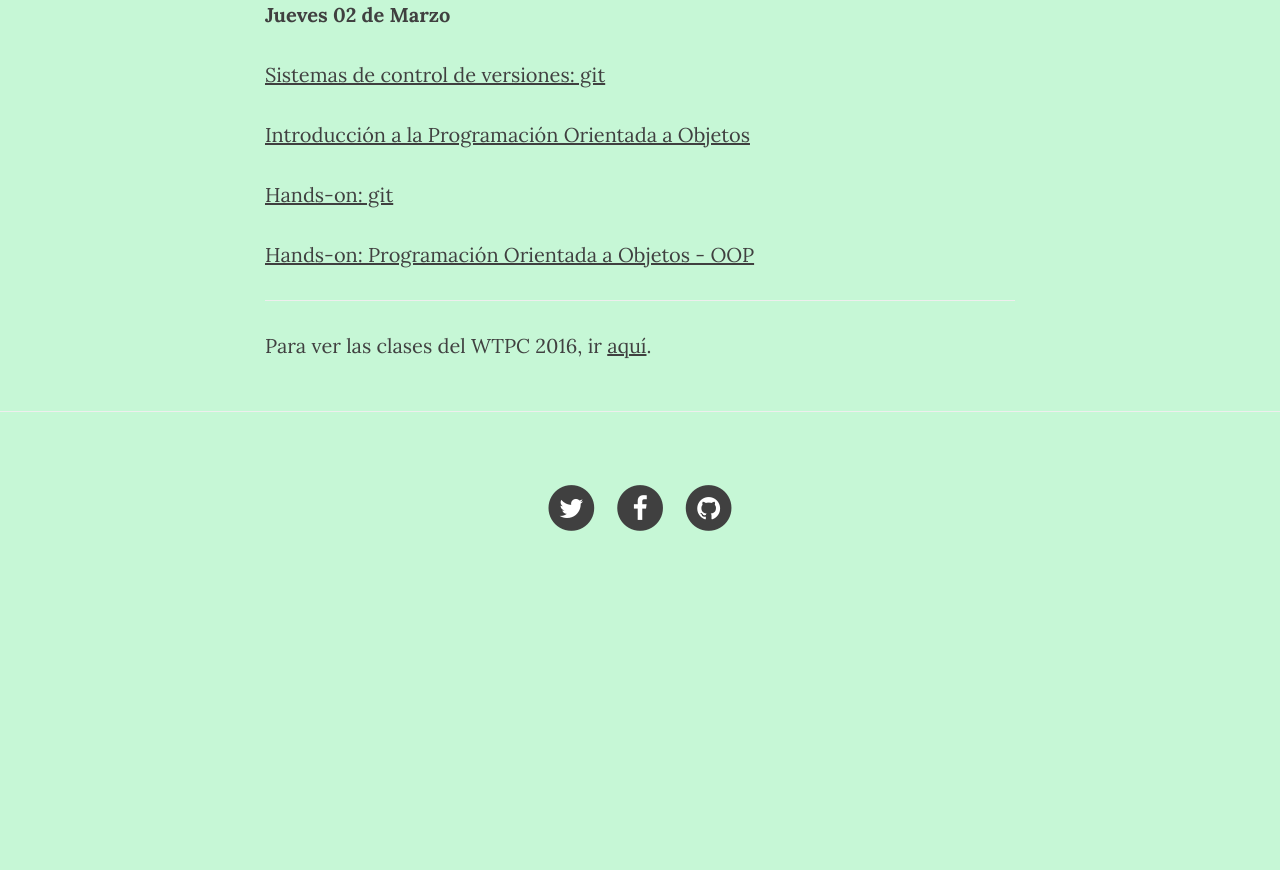
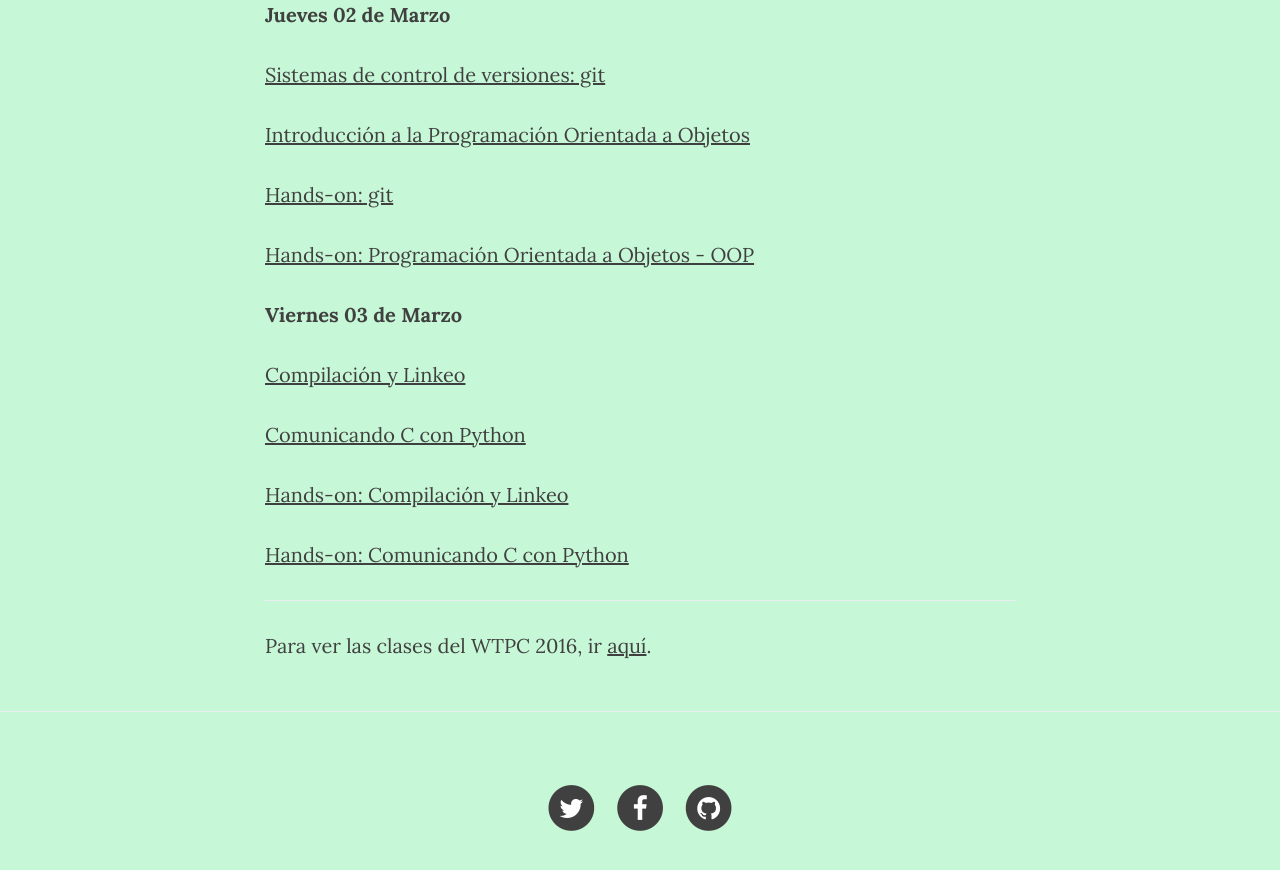
Before and after one commit to wtpc/wtpc.github.io, a Jekyll site: the page built from clases.md, in a window 1280 px wide and 900 px high, scrolled down 650 px. Shown: the top 870 px of the window. Built offline with Jekyll 4.4.1, drawn with Linux system fonts in a browser that asks for light colours; nearby versions of some CDN libraries; before the commit the page ends 1250 px from its top, so only the background shows below that; part of the change alters nothing that is shown.

Commit message:
Agregadas las charlas del dia 3 - linking_compiled y linking_python

```diff
--- a/clases.md
+++ b/clases.md
@@ -26,10 +26,6 @@ permalink: /clases/
 
 [Hands-on: Programación Orientada a Objetos - OOP](http://github.com/wtpc/HOoop)
 
----------------------------------
-Para ver las clases del WTPC 2016, ir [aquí](http://wp.df.uba.ar/wtpc/clases/).
-
-<!---
 
 
 **Viernes 03 de Marzo**
@@ -41,6 +37,12 @@ Para ver las clases del WTPC 2016, ir [aquí](http://wp.df.uba.ar/wtpc/clases/).
 [Hands-on: Compilación y Linkeo](http://github.com/wtpc/HOcompiled)
 
 [Hands-on: Comunicando C con Python](http://github.com/wtpc/HOpython-compiled)
+
+
+---------------------------------
+Para ver las clases del WTPC 2016, ir [aquí](http://wp.df.uba.ar/wtpc/clases/).
+
+<!---
 
 
 **Sábado 04 de Marzo**
```
Also changed, not shown: 2 other files.
